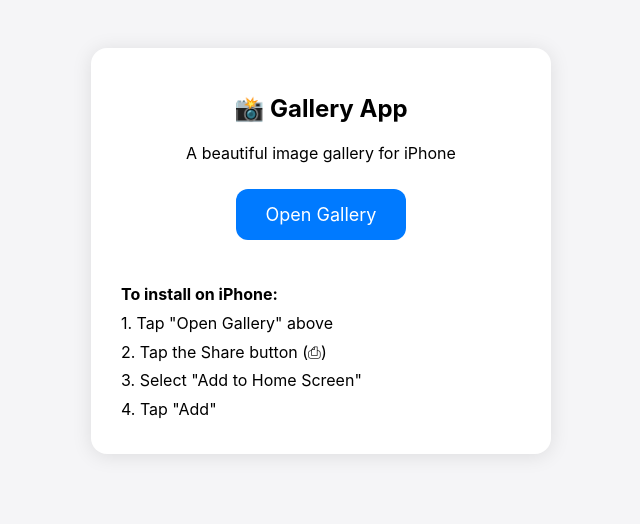
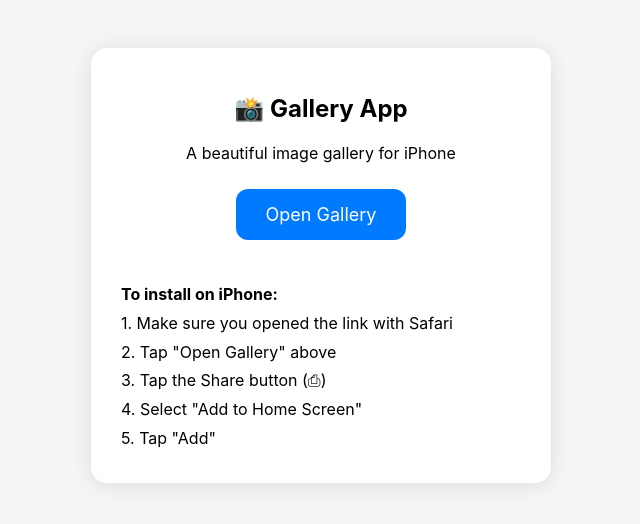
Before and after one commit to guzman-josiah/guzman-josiah.github.io, a plain HTML site: page index.html in a window 1280 px wide. Shown: the whole page, without its empty margins (319-959 px from the left). Drawn offline with Linux system fonts and the light colour scheme.

Commit message:
Add files via upload
Added 1 more step to ensure people do the steps through Safari.

```diff
--- a/index.html
+++ b/index.html
@@ -19,10 +19,11 @@
         <a href="JosiahGallery.html" class="btn">Open Gallery</a>
         <div class="steps">
             <b>To install on iPhone:</b><br>
-            1. Tap "Open Gallery" above<br>
-            2. Tap the Share button (⎙)<br>
-            3. Select "Add to Home Screen"<br>
-            4. Tap "Add"
+            1. Make sure you opened the link with Safari <br>
+			2. Tap "Open Gallery" above<br>
+            3. Tap the Share button (⎙)<br>
+            4. Select "Add to Home Screen"<br>
+            5. Tap "Add"
         </div>
     </div>
 </body>
```
